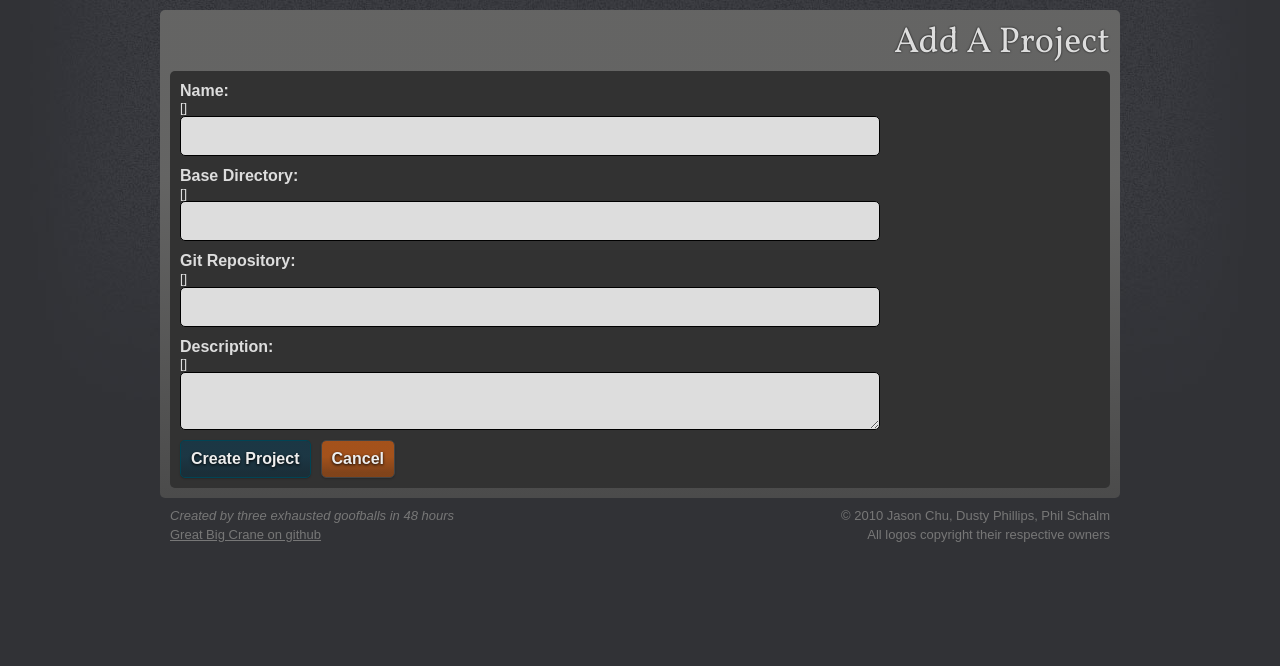
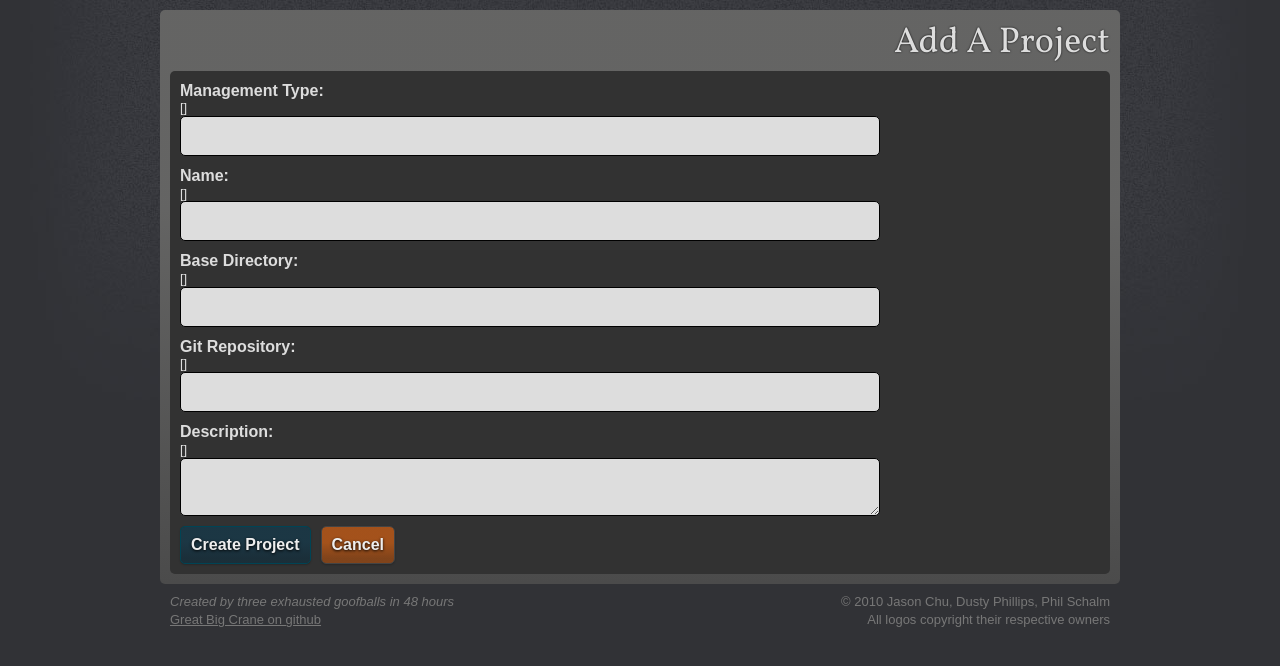
Before and after one commit to pnomolos/greatbigcrane, a Django app: template greatbigcrane/templates/project/project_form.html in a window 1280 px wide. Shown: the part 120-786 px from the top of the page. Run offline with Django 3.2, Linux system fonts and the light colour scheme; the template is opened without the code that fills it: most values are stand-ins (such as "Sample title", 1, 10 or a date in 2020); form fields are guessed from the names that the template uses; some libraries are stand-ins or nearby versions.

Commit message:
Add the management field to the add project form.

```diff
--- a/greatbigcrane/templates/project/project_form.html
+++ b/greatbigcrane/templates/project/project_form.html
@@ -5,6 +5,11 @@
 {% block main %}
 <form method="post" class="clearfix">
   {% csrf_token %}
+    <section>
+      <label for="id_name">Management Type:</label>
+      {{form.project_type.errors}}
+      {{form.project_type}}
+    </section>
   {% include 'project/_form.html' %}
   <div class="buttons clearfix">
     <input type="submit" value="{% block submit_command %}Create Project{% endblock %}" class="left blue">
```
